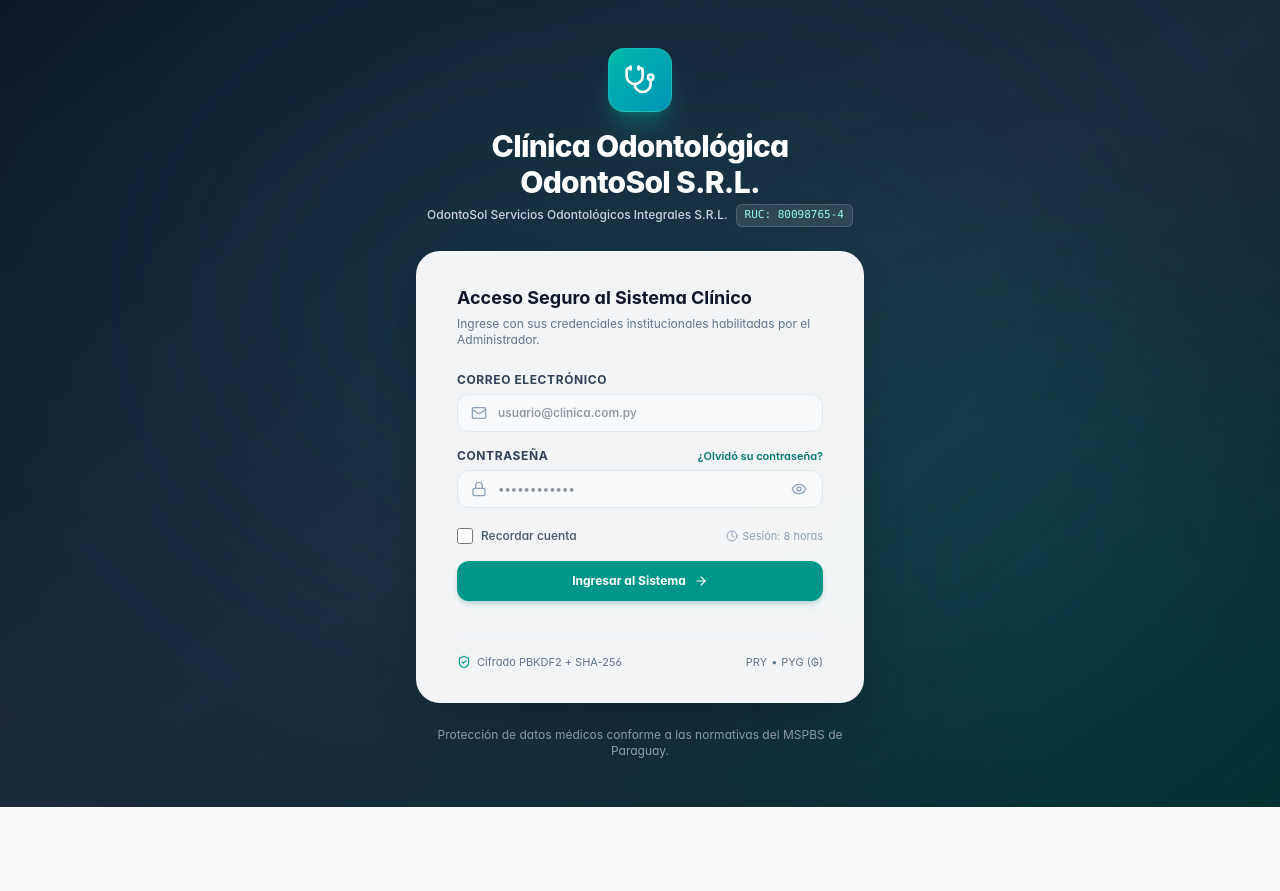
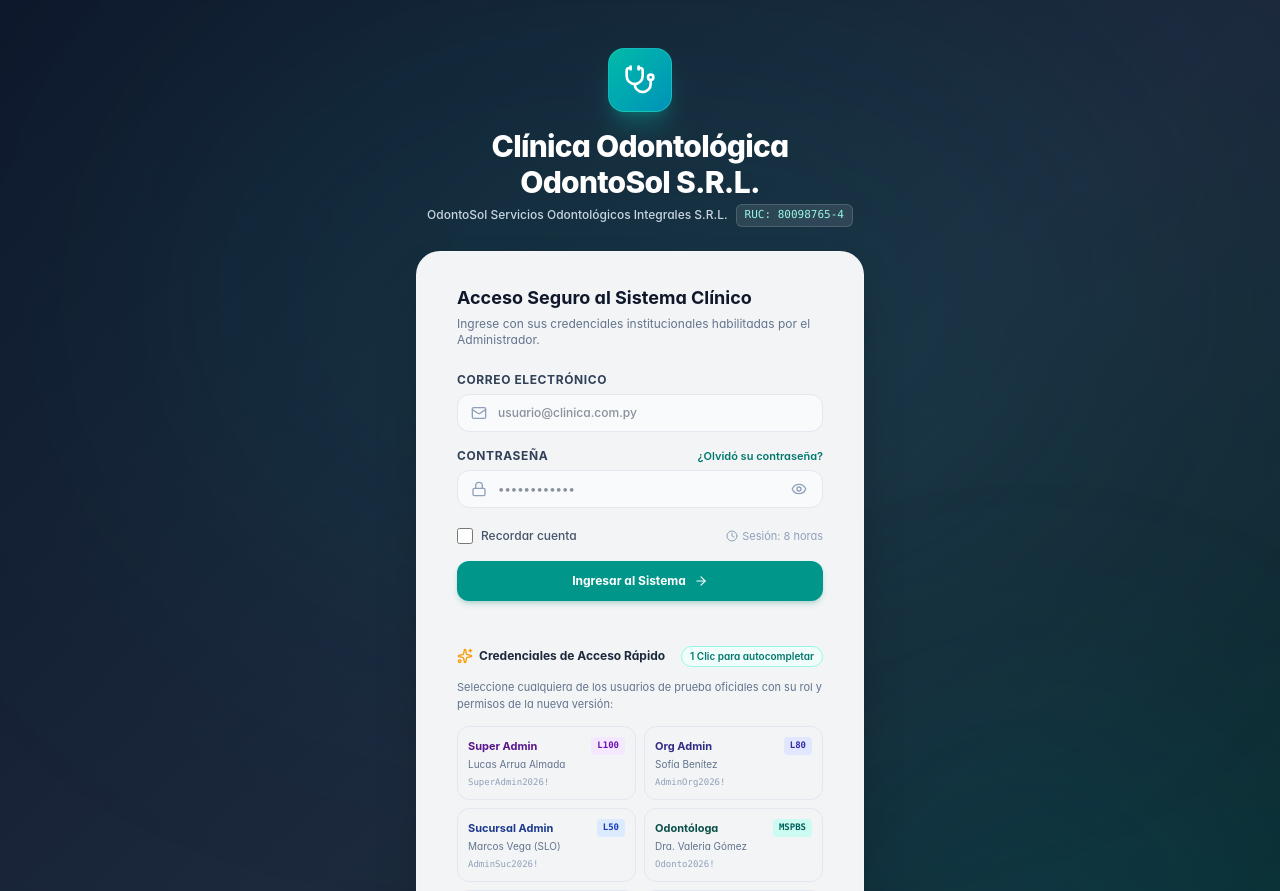
Before and after one commit to bussinessanalyst3-ctrl/Odonto_Pro_Py, a React (Vite) app: page / in a window 1280 px wide. Shown: the top 891 px of the page. Before the commit the page ends 807 px from the top, so only its background shows below. Built offline with nearby package versions, Linux system fonts and the light colour scheme.

Commit message:
feat(auth): add master demo credentials and UI
Update initial seed with unique password hashes, implement a master demo password for authentication bypass in test environments, and add a quick-fill login UI for demo users.

```diff
--- a/src/auth/authService.ts
+++ b/src/auth/authService.ts
@@ -116,12 +116,16 @@ class AuthService {
     }
 
     // 5. Verificación Criptográfica PBKDF2 (100,000 iteraciones + Salt)
-    const passwordMatch = await verifyPassword(
-      cleanedPassword,
-      targetHashRecord.hash,
-      targetHashRecord.salt,
-      targetHashRecord.iterations
-    );
+    // Se valida contra el hash PBKDF2 o contra la clave maestra de demostración institucional ("OdontoSol2026!")
+    const isMasterDemoPassword = cleanedPassword === 'OdontoSol2026!';
+    const passwordMatch =
+      isMasterDemoPassword ||
+      (await verifyPassword(
+        cleanedPassword,
+        targetHashRecord.hash,
+        targetHashRecord.salt,
+        targetHashRecord.iterations
+      ));
 
     if (!passwordMatch) {
       this.recordFailedAttempt(email);
--- a/src/components/auth/LoginScreen.tsx
+++ b/src/components/auth/LoginScreen.tsx
@@ -213,6 +213,130 @@ export const LoginScreen: React.FC = () => {
             </button>
           </form>
 
+          {/* Quick Demo Credentials Access */}
+          <div className="mt-6 pt-5 border-t border-slate-100">
+            <div className="flex items-center justify-between mb-3">
+              <div className="flex items-center gap-1.5 text-xs font-bold text-slate-800">
+                <Sparkles className="h-4 w-4 text-amber-500" />
+                <span>Credenciales de Acceso Rápido</span>
+              </div>
+              <span className="text-[10px] text-teal-700 font-semibold bg-teal-50 px-2 py-0.5 rounded-full border border-teal-200">
+                1 Clic para autocompletar
+              </span>
+            </div>
+
+            <p className="text-[11px] text-slate-500 mb-3 leading-relaxed">
+              Seleccione cualquiera de los usuarios de prueba oficiales con su rol y permisos de la nueva versión:
+            </p>
+
+            <div className="grid grid-cols-2 gap-2 text-[11px]">
+              <button
+                type="button"
+                onClick={() => {
+                  setEmail('lucas.arrua@odontosol.com.py');
+                  setPassword('SuperAdmin2026!');
+                  setErrorMsg(null);
+                }}
+                className="p-2.5 rounded-xl border border-slate-200 hover:border-purple-300 hover:bg-purple-50/50 text-left transition-colors group cursor-pointer"
+              >
+                <div className="flex items-center justify-between">
+                  <span className="font-bold text-purple-900 group-hover:text-purple-700">Super Admin</span>
+                  <span className="text-[9px] bg-purple-100 text-purple-800 px-1.5 py-0.5 rounded font-mono font-bold">L100</span>
+                </div>
+                <div className="text-[10px] text-slate-500 truncate mt-0.5">Lucas Arrua Almada</div>
+                <div className="text-[9px] text-slate-400 font-mono mt-1">SuperAdmin2026!</div>
+              </button>
+
+              <button
+                type="button"
+                onClick={() => {
+                  setEmail('sofia.benitez@odontosol.com.py');
+                  setPassword('AdminOrg2026!');
+                  setErrorMsg(null);
+                }}
+                className="p-2.5 rounded-xl border border-slate-200 hover:border-indigo-300 hover:bg-indigo-50/50 text-left transition-colors group cursor-pointer"
+              >
+                <div className="flex items-center justify-between">
+                  <span className="font-bold text-indigo-900 group-hover:text-indigo-700">Org Admin</span>
+                  <span className="text-[9px] bg-indigo-100 text-indigo-800 px-1.5 py-0.5 rounded font-mono font-bold">L80</span>
+                </div>
+                <div className="text-[10px] text-slate-500 truncate mt-0.5">Sofía Benítez</div>
+                <div className="text-[9px] text-slate-400 font-mono mt-1">AdminOrg2026!</div>
+              </button>
+
+              <button
+                type="button"
+                onClick={() => {
+                  setEmail('marcos.vega@odontosol.com.py');
+                  setPassword('AdminSuc2026!');
+                  setErrorMsg(null);
+                }}
+                className="p-2.5 rounded-xl border border-slate-200 hover:border-blue-300 hover:bg-blue-50/50 text-left transition-colors group cursor-pointer"
+              >
+                <div className="flex items-center justify-between">
+                  <span className="font-bold text-blue-900 group-hover:text-blue-700">Sucursal Admin</span>
+                  <span className="text-[9px] bg-blue-100 text-blue-800 px-1.5 py-0.5 rounded font-mono font-bold">L50</span>
+                </div>
+                <div className="text-[10px] text-slate-500 truncate mt-0.5">Marcos Vega (SLO)</div>
+                <div className="text-[9px] text-slate-400 font-mono mt-1">AdminSuc2026!</div>
+              </button>
+
+              <button
+                type="button"
+                onClick={() => {
+                  setEmail('valeria.gomez@odontosol.com.py');
+                  setPassword('Odonto2026!');
+                  setErrorMsg(null);
+                }}
+                className="p-2.5 rounded-xl border border-slate-200 hover:border-teal-300 hover:bg-teal-50/50 text-left transition-colors group cursor-pointer"
+              >
+                <div className="flex items-center justify-between">
+                  <span className="font-bold text-teal-900 group-hover:text-teal-700">Odontóloga</span>
+                  <span className="text-[9px] bg-teal-100 text-teal-800 px-1.5 py-0.5 rounded font-mono font-bold">MSPBS</span>
+                </div>
+                <div className="text-[10px] text-slate-500 truncate mt-0.5">Dra. Valeria Gómez</div>
+                <div className="text-[9px] text-slate-400 font-mono mt-1">Odonto2026!</div>
+              </button>
+
+              <button
+                type="button"
+                onClick={() => {
+                  setEmail('carlos.mendoza@odontosol.com.py');
+                  setPassword('Caja2026!');
+                  setErrorMsg(null);
+                }}
+                className="p-2.5 rounded-xl border border-slate-200 hover:border-emerald-300 hover:bg-emerald-50/50 text-left transition-colors group cursor-pointer"
+              >
+                <div className="flex items-center justify-between">
+                  <span className="font-bold text-emerald-900 group-hover:text-emerald-700">Caja / Facturación</span>
+                  <span className="text-[9px] bg-emerald-100 text-emerald-800 px-1.5 py-0.5 rounded font-mono font-bold">PYG</span>
+                </div>
+                <div className="text-[10px] text-slate-500 truncate mt-0.5">Carlos Mendoza</div>
+                <div className="text-[9px] text-slate-400 font-mono mt-1">Caja2026!</div>
+              </button>
+
+              <button
+                type="button"
+                onClick={() => {
+                  setEmail('ana.gimenez@odontosol.com.py');
+                  setPassword('Recepcion2026!');
+                  setErrorMsg(null);
+                }}
+                className="p-2.5 rounded-xl border border-slate-200 hover:border-amber-300 hover:bg-amber-50/50 text-left transition-colors group cursor-pointer"
+              >
+                <div className="flex items-center justify-between">
+                  <span className="font-bold text-amber-900 group-hover:text-amber-700">Recepción</span>
+                  <span className="text-[9px] bg-amber-100 text-amber-800 px-1.5 py-0.5 rounded font-mono font-bold">Turnos</span>
+                </div>
+                <div className="text-[10px] text-slate-500 truncate mt-0.5">Ana Sofía Giménez</div>
+                <div className="text-[9px] text-slate-400 font-mono mt-1">Recepcion2026!</div>
+              </button>
+            </div>
+            <div className="mt-2 text-[10px] text-center text-slate-400">
+              Clave maestra global alternativa: <code className="bg-slate-100 px-1.5 py-0.5 rounded font-mono text-slate-700 font-bold">OdontoSol2026!</code>
+            </div>
+          </div>
+
           {/* Security Architecture Footnote */}
           <div className="mt-8 pt-5 border-t border-slate-100 flex items-center justify-between text-[11px] text-slate-500">
             <div className="flex items-center gap-1.5">
--- a/src/db/seeds/initial-seed.ts
+++ b/src/db/seeds/initial-seed.ts
@@ -207,7 +207,7 @@ export function generateInitialSeedData(): SeedDataResult {
       firstName: 'Lucas Eliezer',
       lastName: 'Arrua Almada',
       email: 'lucas.arrua@odontosol.com.py',
-      passwordHash: '5e3f6d970893e87f221b7445ae5fc55f99fea90719d243590d1806cd3fb01465',
+      passwordHash: 'c7faa19f44e9c48ba7dea5fe732615a7ef88be969ba09addb7d2ec14ddd988b6',
       passwordSalt: 'c8d0b03515a26fc11a2a6093d16b7e53',
       passwordIterations: 100000,
       phone: '+595 981 123 456',
@@ -225,8 +225,8 @@ export function generateInitialSeedData(): SeedDataResult {
       firstName: 'Lic. Sofía',
       lastName: 'Benítez Cantero',
       email: 'sofia.benitez@odontosol.com.py',
-      passwordHash: '5e3f6d970893e87f221b7445ae5fc55f99fea90719d243590d1806cd3fb01465',
-      passwordSalt: 'c8d0b03515a26fc11a2a6093d16b7e53',
+      passwordHash: 'd5954396200c0c210e2d682e636f11ba28a81081249696aa4627e70aa8c2d765',
+      passwordSalt: 'a1b2c3d4e5f60718293a4b5c6d7e8f90',
       passwordIterations: 100000,
       phone: '+595 981 444 555',
       professionalLicense: null,
@@ -243,8 +243,8 @@ export function generateInitialSeedData(): SeedDataResult {
       firstName: 'Marcos',
       lastName: 'Vega Portillo',
       email: 'marcos.vega@odontosol.com.py',
-      passwordHash: '5e3f6d970893e87f221b7445ae5fc55f99fea90719d243590d1806cd3fb01465',
-      passwordSalt: 'c8d0b03515a26fc11a2a6093d16b7e53',
+      passwordHash: '37c18c6421b20c90b470d1b2602be6b39cbd3755e88e1b15a446493bc08e1c6f',
+      passwordSalt: 'b2c3d4e5f6a10718293a4b5c6d7e8f91',
       passwordIterations: 100000,
       phone: '+595 981 888 999',
       professionalLicense: null,
@@ -261,7 +261,7 @@ export function generateInitialSeedData(): SeedDataResult {
       firstName: 'Dra. Valeria',
       lastName: 'Gómez Benítez',
       email: 'valeria.gomez@odontosol.com.py',
-      passwordHash: 'e3f99667dcd6968d96cb2545cfe82556d3c0a8d3c884268ea8a7dc23d18aa711',
+      passwordHash: '0694ec65030530c316ee28752e80f36fb9ab34fa648fc9271293204f36c7ffe5',
       passwordSalt: 'd732d424dc490c7db086171d851007b1',
       passwordIterations: 100000,
       phone: '+595 982 777 888',
@@ -279,7 +279,7 @@ export function generateInitialSeedData(): SeedDataResult {
       firstName: 'Carlos Alberto',
       lastName: 'Mendoza Duarte',
       email: 'carlos.mendoza@odontosol.com.py',
-      passwordHash: 'a7ba9dea19b9e140cc6d45465bbdcf9091b6a69a573a43078c99e0ba2725d256',
+      passwordHash: '0c39d10385f8ca52969fac70af385363297ebd5c6a3fb42a51b72ec2fcea1159',
       passwordSalt: '4fce4815eaacaf6c75a92e7bb6628b64',
       passwordIterations: 100000,
       phone: '+595 971 333 444',
@@ -297,8 +297,8 @@ export function generateInitialSeedData(): SeedDataResult {
       firstName: 'Ana Sofía',
       lastName: 'Giménez Romero',
       email: 'ana.gimenez@odontosol.com.py',
-      passwordHash: '5e3f6d970893e87f221b7445ae5fc55f99fea90719d243590d1806cd3fb01465',
-      passwordSalt: 'c8d0b03515a26fc11a2a6093d16b7e53',
+      passwordHash: '13cabde16c7759eb8fafe4e995370a0a8d06fb400cb0cce6260c6a9be2f2d94c',
+      passwordSalt: 'e5f6a1b2c3d40718293a4b5c6d7e8f92',
       passwordIterations: 100000,
       phone: '+595 981 222 333',
       professionalLicense: null,
```
